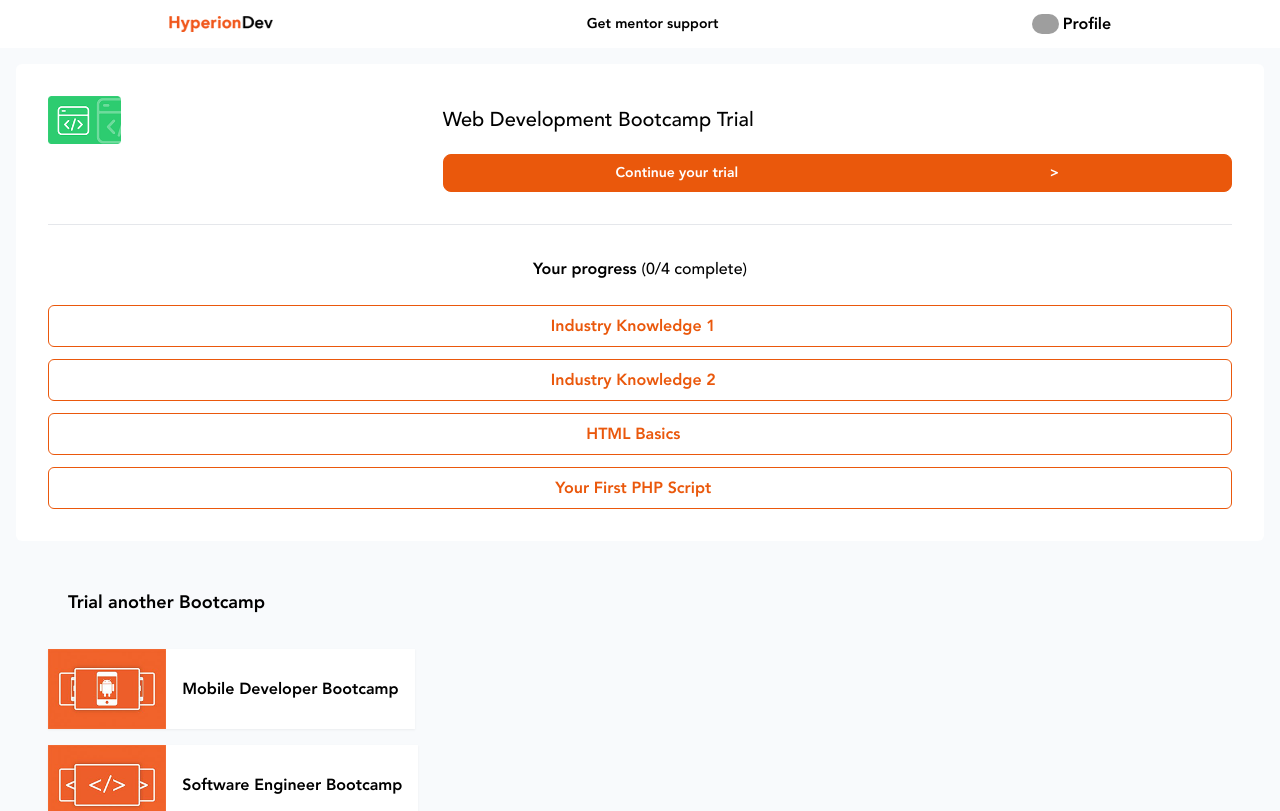
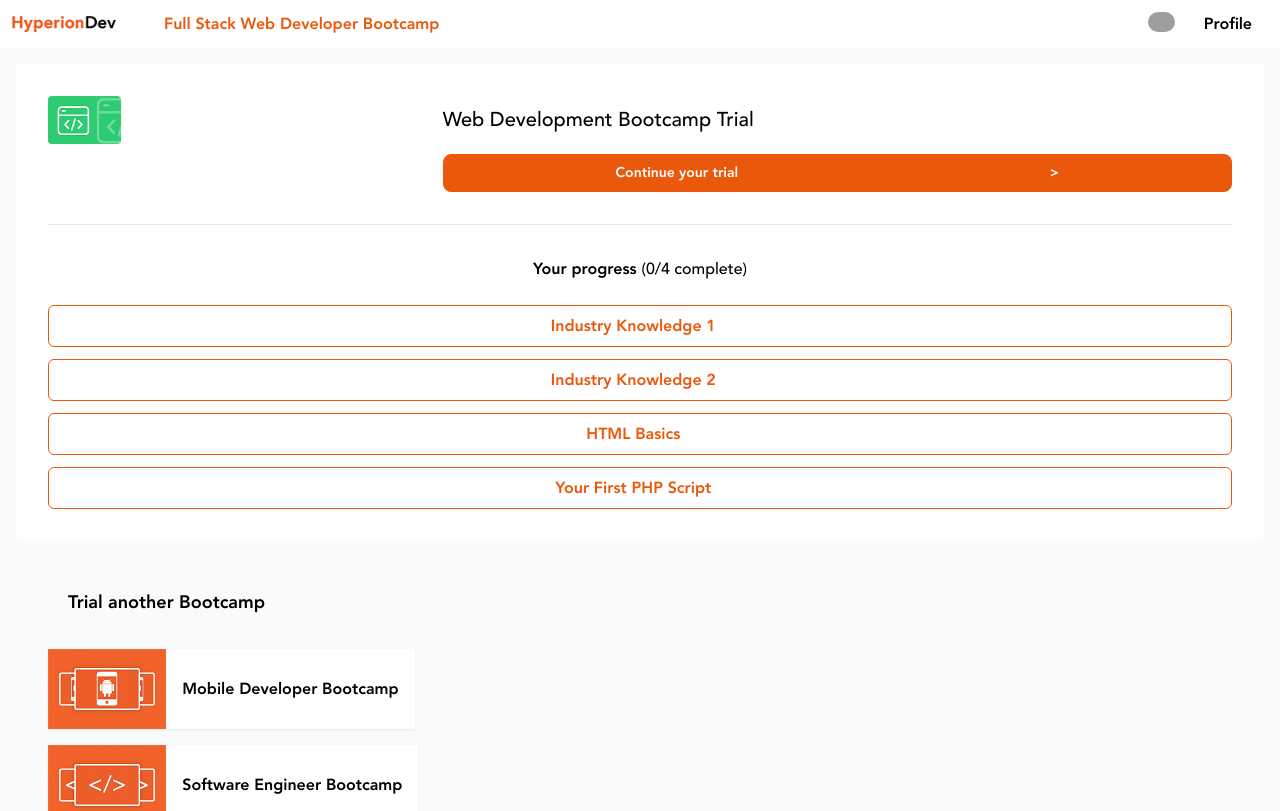
Before and after one commit to lazybump/Hyperion, a React (Vite) app: page / in a window 1280 px wide. Shown: the top 811 px of the page. Built offline with nearby package versions, Linux system fonts and the light colour scheme; grey boxes are pictures that could not be loaded.

Commit message:
make header responsive. add dropdown on hover

```diff
--- a/src/Header.tsx
+++ b/src/Header.tsx
@@ -3,14 +3,27 @@
     <header className="bg-white p-3">
       <nav className="flex items-center justify-around">
         <img src="/assets/images/url.png" alt="/" className="h-4" />
-        <p className="text-sm font-bold">Get mentor support</p>
-        <div className="flex space-x-1 items-center">
-          <img
-            src="/assets/images/student.png"
-            alt="profile"
-            className="h-5 rounded-full"
-          />
-          <span className="font-bold">Profile</span>
+        <h3 className="md:hidden text-sm font-bold">Get mentor support</h3>
+        <h3 className="hidden md:block flex-grow ml-12 text-primary font-bold">
+          Full Stack Web Developer Bootcamp
+        </h3>
+        <div className="bg-white relative w-32 group cursor-pointer pr-4 pl-2">
+          <div className="flex justify-between">
+            <img
+              src="/assets/images/student.png"
+              alt="profile"
+              className="h-5 rounded-full inline"
+            />
+            <span className="font-bold">Profile</span>
+          </div>
+          <ul className="hidden group-hover:block group-hover:bg-white absolute right-0 left-0 p-4 font-bold space-y-1">
+            <li>
+              <a href="/">Edit Profile</a>
+            </li>
+            <li>
+              <a href="/">Log out</a>
+            </li>
+          </ul>
         </div>
       </nav>
     </header>
```
